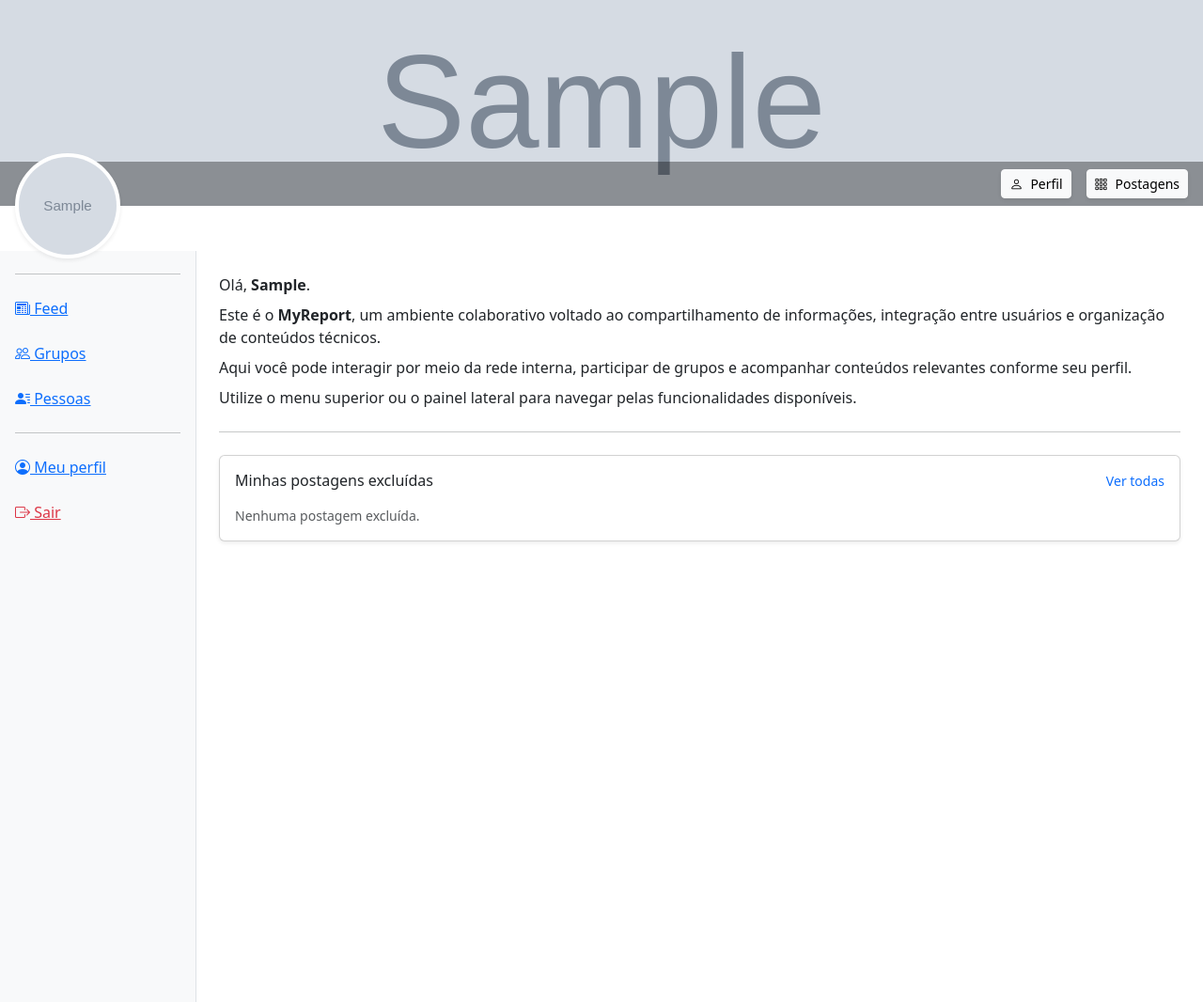
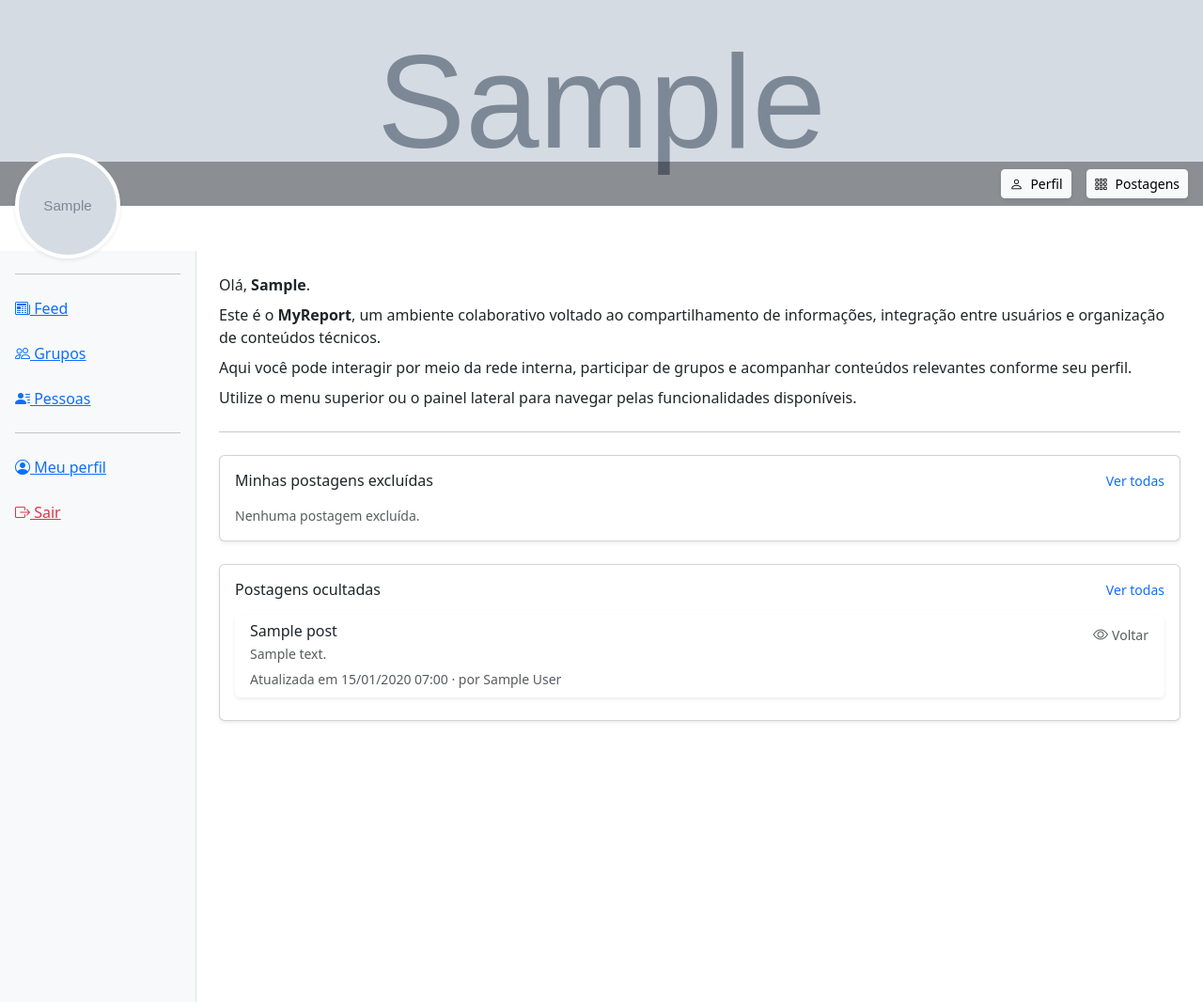
Before and after one commit to PeritoCriminal/myreport, a Django app: page /dashboard/ in a window 1280 px wide. Shown: the part 57-1123 px from the top of the page at 94% size. Run offline with Django 5.2, Linux system fonts and the light colour scheme; a user stored in the database is signed in; tables that the repository leaves empty hold one stand-in row (values such as "Sample post"); grey boxes marked "Sample" are stand-in pictures.

Commit message:
Dashboard -> lista com as últimas postagens ocultadas, e link para página com  todas as ocultas e possibilidade de restaurar a visualização.

```diff
--- a/myreport/home/templates/home/dashboard.html
+++ b/myreport/home/templates/home/dashboard.html
@@ -40,4 +40,22 @@
       {% endif %}
     </div>
   </div>
+
+  {# ===================== Postagens ocultadas (preview) ===================== #}
+  <div class="card shadow-sm mb-4">
+    <div class="card-body">
+      <div class="d-flex justify-content-between align-items-center mb-3">
+        <h6 class="mb-0">Postagens ocultadas</h6>
+        <a href="{% url 'social_net:hidden_post_list' %}" class="small text-decoration-none">Ver todas</a>
+      </div>
+
+      {% if hidden_posts %}
+        {% for post in hidden_posts %}
+          {% include 'social_net/partials/hidden_post_item.html' %}
+        {% endfor %}
+      {% else %}
+        <p class="text-muted mb-0 small">Nenhuma postagem ocultada.</p>
+      {% endif %}
+    </div>
+  </div>
 {% endblock %}
--- a/myreport/home/views.py
+++ b/myreport/home/views.py
@@ -2,8 +2,9 @@ from django.views.generic import TemplateView
 from django.contrib.auth.mixins import LoginRequiredMixin
 from django.shortcuts import redirect
 from django.urls import reverse
+from django.db.models import Subquery
 
-from social_net.models import Post
+from social_net.models import Post, PostHidden
 
 
 
@@ -16,6 +17,15 @@ class IndexView(TemplateView):
         if request.user.is_authenticated:
             return redirect(reverse("home:dashboard"))
         return super().dispatch(request, *args, **kwargs)
+
+
+
+
+class ZenDoLaudoView(LoginRequiredMixin, TemplateView):
+    """
+    Com base no zen do python.
+    """
+    template_name = "home/zen_do_laudo.html"
 
 
 
@@ -38,13 +48,12 @@ class DashboardView(LoginRequiredMixin, TemplateView):
             .order_by("-updated_at")[:5]
         )
 
+        hidden_post_ids = PostHidden.objects.filter(user=self.request.user).values("post_id")
+
+        ctx["hidden_posts"] = (
+            Post.objects.filter(id__in=Subquery(hidden_post_ids), is_active=True)
+            .select_related("user", "group")
+            .order_by("-updated_at")[:5]
+        )
+
         return ctx
-
-
-
-
-class ZenDoLaudoView(LoginRequiredMixin, TemplateView):
-    """
-    Com base no zen do python.
-    """
-    template_name = "home/zen_do_laudo.html"
--- /dev/null
+++ b/myreport/social_net/templates/social_net/partials/hidden_post_item.html
@@ -0,0 +1,25 @@
+{# templates/social_net/partials/hidden_post_item.html #}
+
+<div class="card mb-2 shadow-sm border-0">
+  <div class="card-body py-2">
+    <div class="d-flex justify-content-between align-items-start gap-2">
+      <div class="flex-grow-1">
+        <h6 class="mb-1">{{ post.title|default:'(sem título)' }}</h6>
+
+        {% if post.text %}
+          <p class="mb-1 text-muted small">{{ post.text|truncatechars:120 }}</p>
+        {% endif %}
+
+        <small class="text-muted">Atualizada em {{ post.updated_at|date:'d/m/Y H:i' }} · por {{ post.user }}</small>
+      </div>
+
+      <form method="post" action="{% url 'social_net:post_hide_toggle' post.id %}" class="ms-2 d-inline">
+        {% csrf_token %}
+        <button type="submit" class="btn btn-link p-0 text-muted text-decoration-none d-flex align-items-center gap-1" title="Voltar a visualizar">
+          <i class="bi bi-eye"></i>
+          <small>Voltar</small>
+        </button>
+      </form>
+    </div>
+  </div>
+</div>
--- a/myreport/social_net/urls.py
+++ b/myreport/social_net/urls.py
@@ -9,6 +9,7 @@ from .views import (
     PostCommentCreateView,
     ExcludedPostListView,
     ExcludedPostDetailView,
+    HiddenPostListView,
     RestorePostView,
     post_delete,
     post_rate,
@@ -32,4 +33,5 @@ urlpatterns = [
     path("post/<uuid:post_id>/hide/", toggle_hide_post, name="post_hide_toggle"),
     path("posts/excluidas/", ExcludedPostListView.as_view(), name="excluded_post_list"),
     path("post/excluida/<uuid:pk>/restaurar/", RestorePostView.as_view(), name="post_restore"),
+    path("posts/ocultadas/", HiddenPostListView.as_view(), name="hidden_post_list")
 ]
```
Also changed, not shown: myreport/social_net/templates/social_net/hidden_post_list.html (added, +49 -0 lines), myreport/social_net/templates/social_net/partials/excluded_post_item.html (+7 -13 lines), myreport/social_net/views.py (+46 -12 lines).
